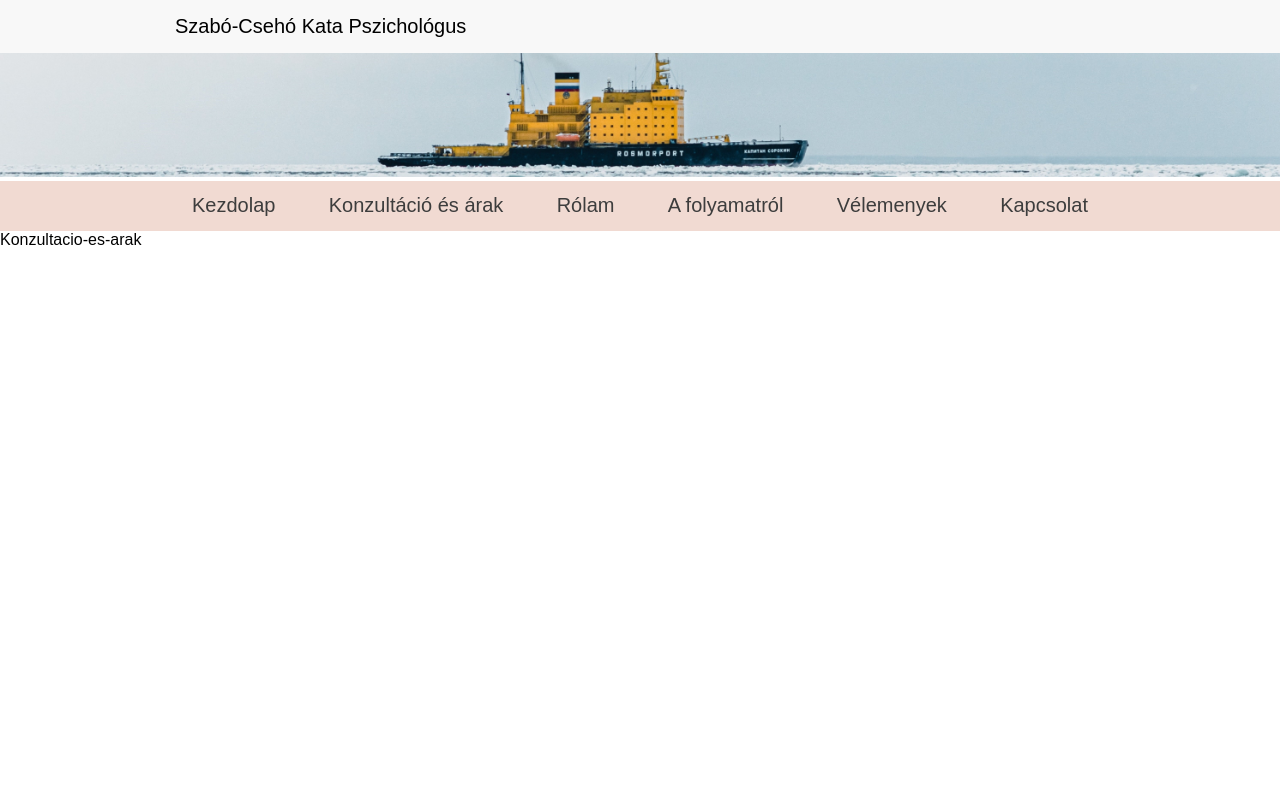
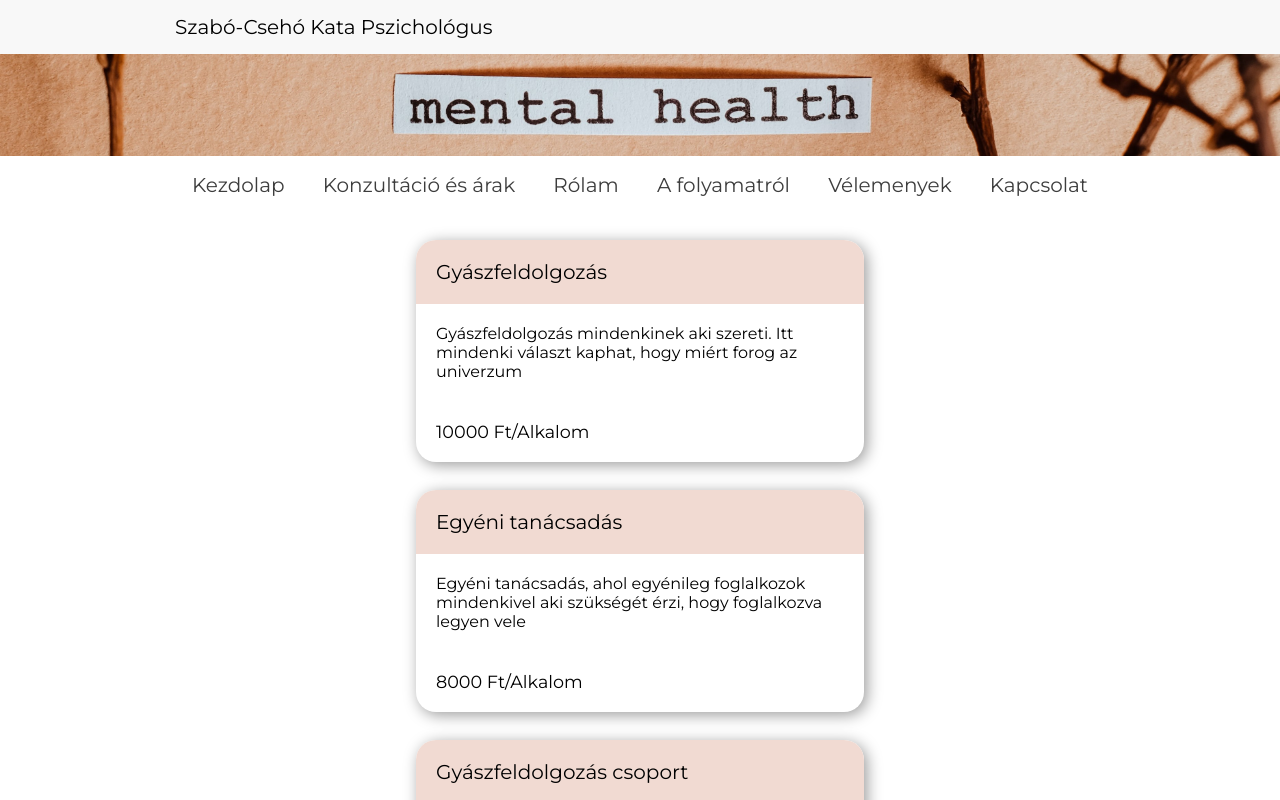
Before and after one commit to SzMatthew/kata-website-frontend, a React (Create React App) app: page /konzultacio-es-arak in a window 1280 px wide. Shown: the top 800 px of the page. Built offline with nearby package versions, Linux system fonts and the light colour scheme.

Commit message:
Add Konzultacio Item component

```diff
--- a/src/App.js
+++ b/src/App.js
@@ -3,6 +3,7 @@ import { Outlet } from 'react-router-dom';
 import CoverImage from './Components/Cover-Image/Cover-Image.jsx';
 import Header from './Components/Header/Header.jsx';
 import Navigation from './Components/Navigation/Navigation';
+import './Global.scss';
 
 const App = () => {
   return (
--- a/src/Components/Cover-Image/Cover-Image.jsx
+++ b/src/Components/Cover-Image/Cover-Image.jsx
@@ -3,7 +3,7 @@ import './Cover-Image.scss';
 
 const CoverImage = () => {
   return (
-    <img src='thumbnail.jpg' alt='thumbnail' className='thumbnail'></img>
+    <img src='thumbnail.jpg' alt='Mental Health' className='thumbnail'></img>
   );
 };
 
--- a/src/Components/Konzultacio-es-arak/Konzultacio-es-arak.jsx
+++ b/src/Components/Konzultacio-es-arak/Konzultacio-es-arak.jsx
@@ -1,9 +1,15 @@
 import React from "react";
+import './Konzultacio-es-arak.scss';
+import KonzultacioItem from './KonzultacioItem/KonzultacioItem';
 
 const KonzultacioEsArak = () => {
 
   return (
-    <div>Konzultacio-es-arak</div>
+    <section className="content-body">
+      <KonzultacioItem title='Gyászfeldolgozás' price='10000' description='Gyászfeldolgozás mindenkinek aki szereti. Itt mindenki választ kaphat, hogy miért forog az univerzum'/>
+      <KonzultacioItem title='Egyéni tanácsadás' price='8000' description='Egyéni tanácsadás, ahol egyénileg foglalkozok mindenkivel aki szükségét érzi, hogy foglalkozva legyen vele'/>
+      <KonzultacioItem title='Gyászfeldolgozás csoport' price='9000' description='Csoportos gyászfeldolgozás. Kis csoportok mint az AA klubbokban, csak itt a gyászról lesz szó'/>
+    </section>
   )
 }
 
--- /dev/null
+++ b/src/Components/Konzultacio-es-arak/Konzultacio-es-arak.scss
@@ -0,0 +1,6 @@
+@import '../../Variables.scss';
+
+.content-body {
+  width: $body-width;
+  margin: auto;
+}
--- /dev/null
+++ b/src/Components/Konzultacio-es-arak/KonzultacioItem/KonzultacioItem.jsx
@@ -0,0 +1,17 @@
+import React from 'react';
+import './KonzultacioItem.scss';
+
+const KonzultacioItem = ({ title, price, description}) => {
+  return (
+    <div className='item-wrapper'>
+      <div className='header-wrapper'>
+        <span className='title'>{title}</span>
+
+      </div>
+      <p className='description'>{description}</p>
+      <span className='price'>{price} Ft/Alkalom</span>
+    </div>
+  )
+}
+
+export default KonzultacioItem
--- /dev/null
+++ b/src/Components/Konzultacio-es-arak/KonzultacioItem/KonzultacioItem.scss
@@ -0,0 +1,32 @@
+@import '../../../Variables.scss';
+
+.item-wrapper {
+  width: 50%;
+  margin: 1.75rem auto;
+  //border: 1px solid $lightest_grey;
+  border-radius: 20px;
+  box-shadow: 3px 3px 15px $lightest_grey;
+  cursor: default;
+
+  .header-wrapper {
+    display: flex;
+    padding: 1.25rem;
+    justify-content: space-between;
+    background-color: $salmon;
+    border-radius: 20px 20px 0 0;
+
+    .title {
+      font-size: 125%;
+    }
+  }
+
+  .description {
+    padding: 1.25rem;
+    margin: 0;
+  }
+  .price {
+    display: flex;
+    padding: 1.25rem;
+    font-size: 110%;
+  }
+}
--- a/src/Components/Navigation/Navigation.jsx
+++ b/src/Components/Navigation/Navigation.jsx
@@ -1,5 +1,5 @@
 import React from 'react';
-import { Link } from "react-router-dom"
+import { Link, useParams } from "react-router-dom"
 import './Navigation.scss';
 
 const Navigation = () => {
--- a/src/Components/Navigation/Navigation.scss
+++ b/src/Components/Navigation/Navigation.scss
@@ -1,11 +1,9 @@
 @import '../../Variables.scss';
 
 .navigation-container {
-  background-color: $salmon;
-
   .navigation {
     margin: auto;
-    width: 70%;
+    width: $body-width;
     padding: 0.4rem 0;
 
     display: flex;
@@ -26,7 +24,7 @@
       &:after {
         display: block;
         content: '';
-        border-bottom: 2px solid $letter_color;
+        border-bottom: 2px solid $salmon;
         transform: scaleX(0);
         transition: transform $transition-time ease-in-out;
       }
--- a/src/Variables.scss
+++ b/src/Variables.scss
@@ -2,6 +2,9 @@
 $salmon: #F1DAD2;
 $letter_color: #3d3d3d;
 $white_background: #f8f8f8;
+$light_grey: #636363;
+$lightest_grey: #9b9b9b;
 
 //Variables
 $transition-time: 0.3s;
+$body-width: 70%;
--- a/src/index.css
+++ b/src/index.css
@@ -1,9 +1,11 @@
+@import url(https://fonts.googleapis.com/css?family=Montserrat:100,200,300,regular,500,600,700,800,900,100italic,200italic,300italic,italic,500italic,600italic,700italic,800italic,900italic);
+
 body {
   margin: 0;
-  font-family: "Montserrat", Sans-serif;
+  box-sizing: border-box;
+  font-family: Montserrat;
   -webkit-font-smoothing: antialiased;
   -moz-osx-font-smoothing: grayscale;
-  box-sizing: border-box
 }
 
 code {
```
Also changed, not shown: public/thumbnail.jpg, src/Global.scss (line endings or trailing spaces).
